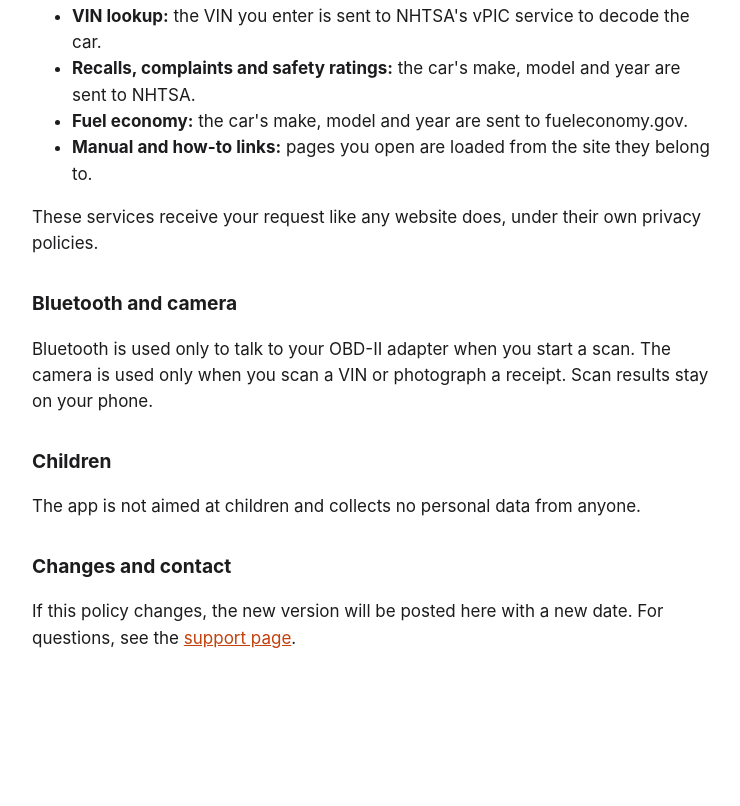
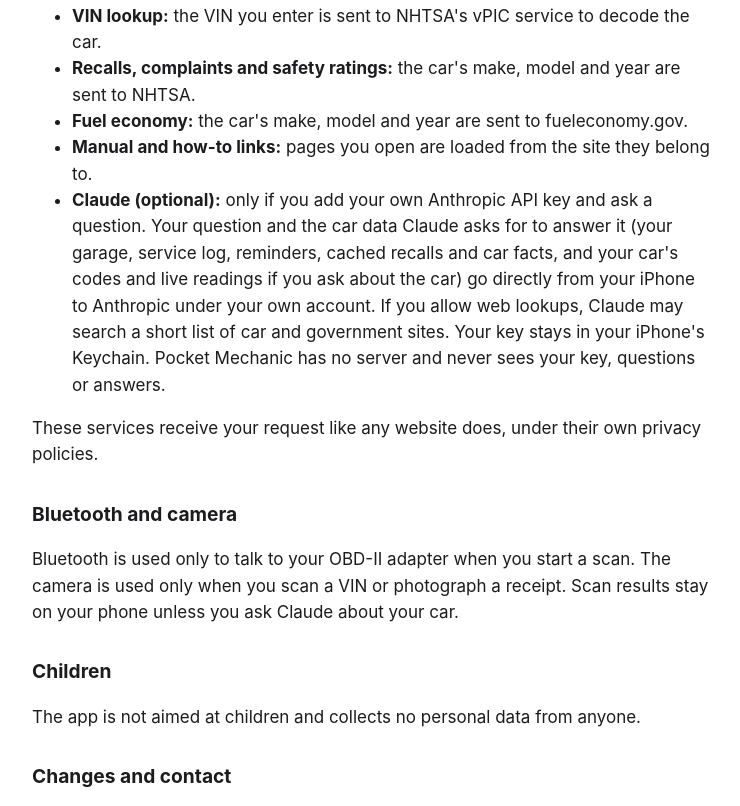
Before and after one commit to rickydeleon49-ui/pocket-mechanic-site, a plain HTML site: page privacy.html in a window 1280 px wide. Shown: the part 546-1352 px from the top of the page, without its empty margins (268-1008 px from the left). Before the commit the page ends 1278 px from the top, so only its background shows below. Drawn offline with Linux system fonts and the light colour scheme.

Commit message:
Privacy: optional Claude connection

```diff
--- a/privacy.html
+++ b/privacy.html
@@ -22,11 +22,12 @@
 <li><strong>Recalls, complaints and safety ratings:</strong> the car's make, model and year are sent to NHTSA.</li>
 <li><strong>Fuel economy:</strong> the car's make, model and year are sent to fueleconomy.gov.</li>
 <li><strong>Manual and how-to links:</strong> pages you open are loaded from the site they belong to.</li>
+<li><strong>Claude (optional):</strong> only if you add your own Anthropic API key and ask a question. Your question and the car data Claude asks for to answer it (your garage, service log, reminders, cached recalls and car facts, and your car's codes and live readings if you ask about the car) go directly from your iPhone to Anthropic under your own account. If you allow web lookups, Claude may search a short list of car and government sites. Your key stays in your iPhone's Keychain. Pocket Mechanic has no server and never sees your key, questions or answers.</li>
 </ul>
 <p>These services receive your request like any website does, under their own privacy policies.</p>
 
 <h2>Bluetooth and camera</h2>
-<p>Bluetooth is used only to talk to your OBD-II adapter when you start a scan. The camera is used only when you scan a VIN or photograph a receipt. Scan results stay on your phone.</p>
+<p>Bluetooth is used only to talk to your OBD-II adapter when you start a scan. The camera is used only when you scan a VIN or photograph a receipt. Scan results stay on your phone unless you ask Claude about your car.</p>
 
 <h2>Children</h2>
 <p>The app is not aimed at children and collects no personal data from anyone.</p>
```
